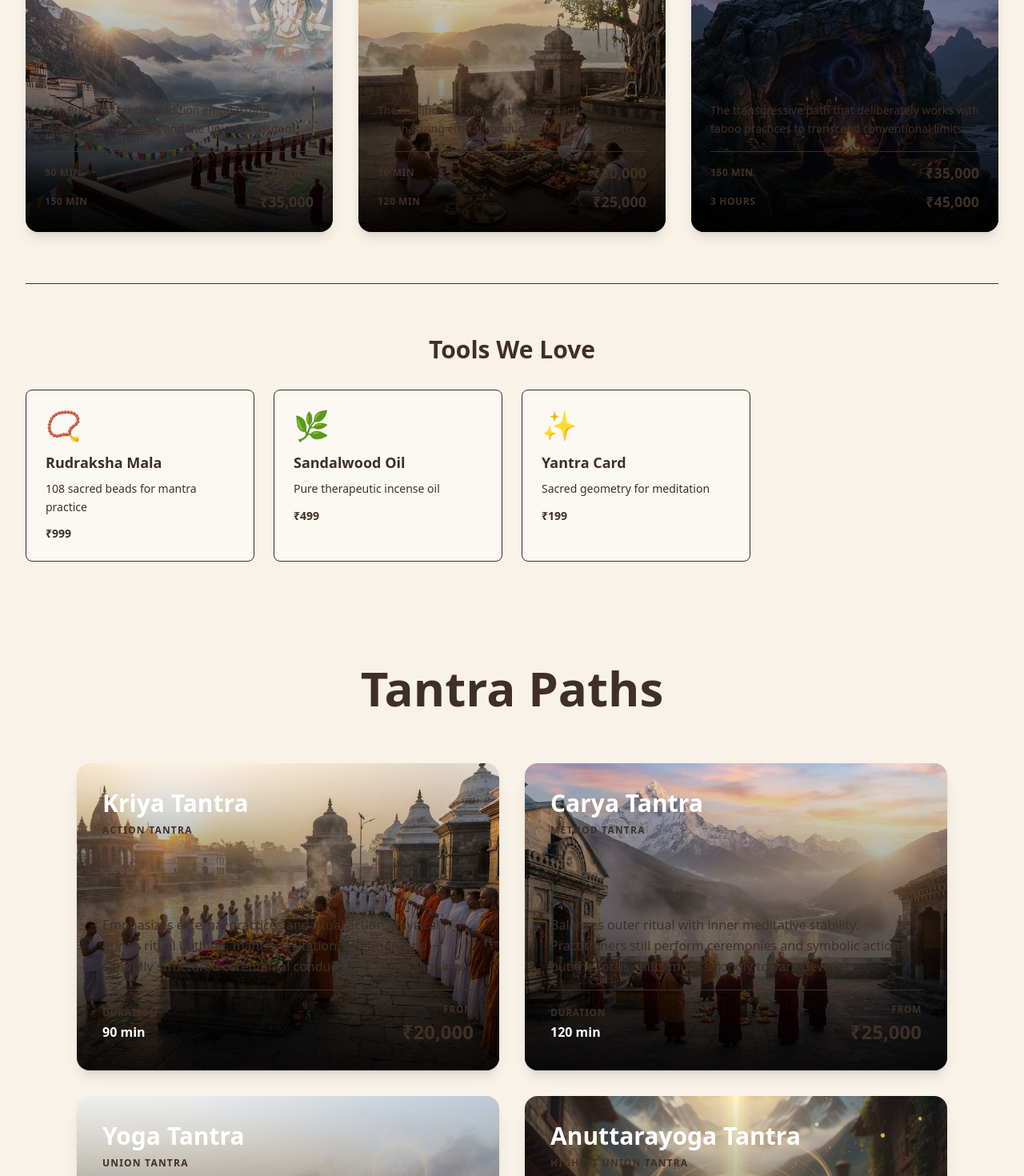
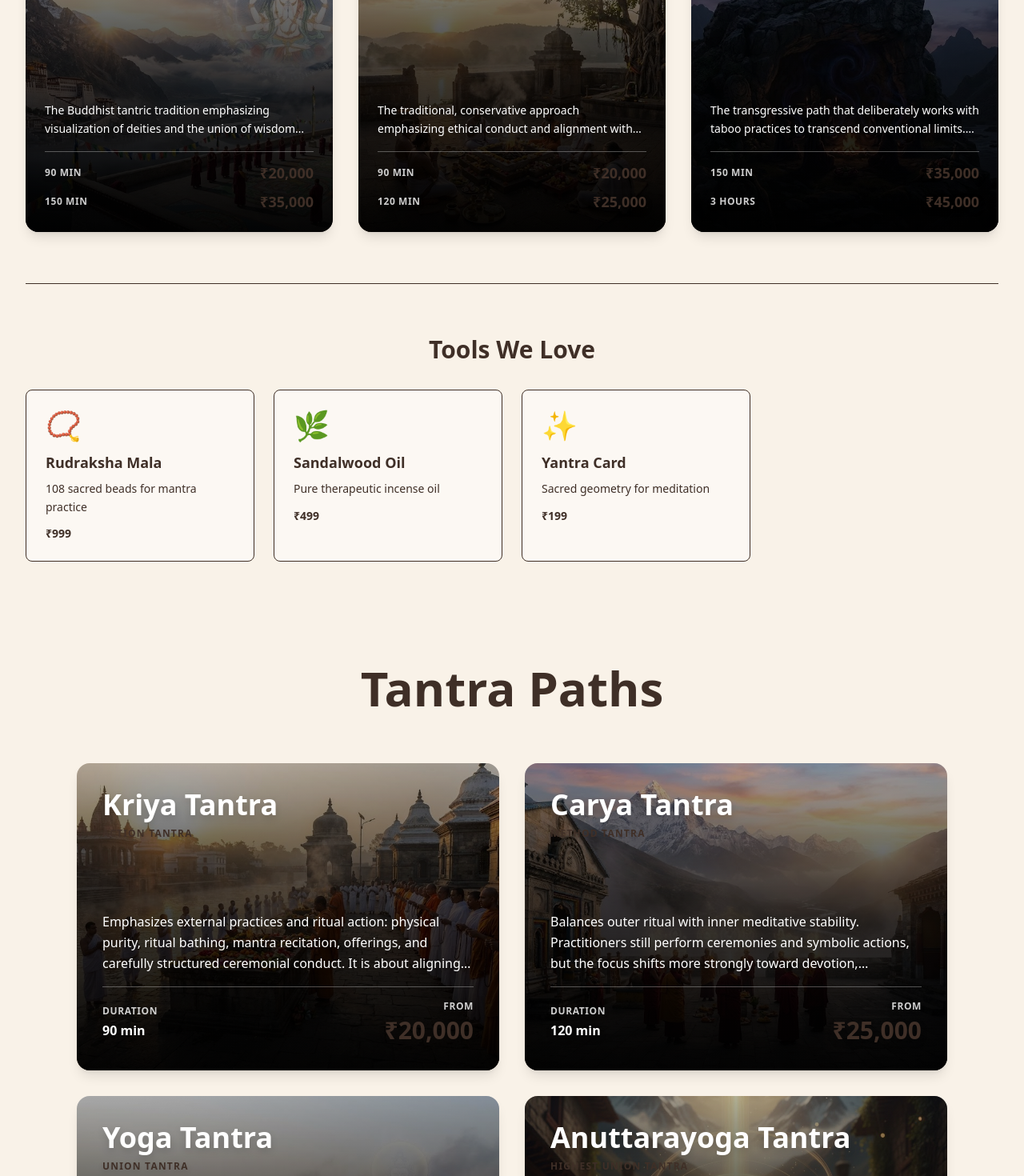
Before and after one commit to HarshalPatel1972/a1-tantra, a Next.js app: page / in a window 1280 px wide. Shown: the part 3560-5030 px from the top of the page at 80% size. Built offline with nearby package versions, Linux system fonts and the light colour scheme; no server answers.

Commit message:
Enhance text visibility on image cards with award-winning typography - stronger overlays, drop shadows, larger titles, better contrast

```diff
--- a/components/BuildJourneyCTA.tsx
+++ b/components/BuildJourneyCTA.tsx
@@ -43,10 +43,8 @@ export default function BuildJourneyCTA() {
             <div
               className="absolute bottom-0 left-1/4 text-5xl animate-pulse opacity-70"
               style={{ animationDelay: "0.4s" }}
-            >
-            </div>
-            <div className="absolute bottom-1/4 right-1/4 text-6xl opacity-50">
-            </div>
+            ></div>
+            <div className="absolute bottom-1/4 right-1/4 text-6xl opacity-50"></div>
           </div>
         </div>
       </div>
--- a/components/TantraPathsGuides.tsx
+++ b/components/TantraPathsGuides.tsx
@@ -101,14 +101,17 @@ export default function TantraPathsGuides() {
                 quality={90}
               />
 
-              {/* Gradient Overlay */}
-              <div className="absolute inset-0 bg-linear-to-t from-black/95 via-black/40 to-transparent"></div>
+              {/* Gradient Overlay - Enhanced for Text Readability */}
+              <div className="absolute inset-0 bg-linear-to-t from-black/95 via-black/70 to-black/30"></div>
+
+              {/* Additional Overlay for Better Text Contrast */}
+              <div className="absolute inset-0 bg-linear-to-b from-transparent to-black/40"></div>
 
               {/* Content Container */}
-              <div className="absolute inset-0 flex flex-col justify-between p-6">
+              <div className="absolute inset-0 flex flex-col justify-between p-6 z-10">
                 {/* Top: Title */}
                 <div>
-                  <h3 className="font-title text-2xl font-bold text-white mb-2">
+                  <h3 className="font-title text-3xl font-bold text-white drop-shadow-lg">
                     {path.name}
                   </h3>
                 </div>
@@ -116,21 +119,21 @@ export default function TantraPathsGuides() {
                 {/* Bottom: Description and Pricing */}
                 <div className="space-y-4">
                   {/* Description */}
-                  <p className="font-body text-sm text-cream/90 leading-relaxed line-clamp-2">
+                  <p className="font-body text-sm text-white leading-relaxed line-clamp-2 drop-shadow-md">
                     {path.description}
                   </p>
 
                   {/* Pricing Tiers */}
-                  <div className="space-y-2 pt-3 border-t border-cream/30">
+                  <div className="space-y-2 pt-3 border-t border-white/30">
                     {path.pricing.map((tier, tierIdx) => (
                       <div
                         key={tierIdx}
                         className="flex justify-between items-center"
                       >
-                        <span className="text-xs uppercase tracking-wider text-cream/70 font-semibold">
+                        <span className="text-xs uppercase tracking-wider text-white/80 font-semibold drop-shadow-md">
                           {tier.duration}
                         </span>
-                        <span className="font-title font-bold text-soft-gold text-lg">
+                        <span className="font-title font-bold text-soft-gold text-lg drop-shadow-lg">
                           {tier.price}
                         </span>
                       </div>
--- a/components/TantraTypesSection.tsx
+++ b/components/TantraTypesSection.tsx
@@ -66,20 +66,23 @@ export default function TantraTypesSection() {
                 quality={90}
               />
 
-              {/* Dark Overlay */}
-              <div className="absolute inset-0 bg-linear-to-t from-black/90 via-black/50 to-transparent"></div>
+              {/* Dark Overlay - Enhanced for Text Readability */}
+              <div className="absolute inset-0 bg-linear-to-t from-black/95 via-black/70 to-black/30"></div>
+
+              {/* Additional Overlay for Better Text Contrast */}
+              <div className="absolute inset-0 bg-linear-to-b from-transparent to-black/40"></div>
 
               {/* Content Container */}
-              <div className="absolute inset-0 flex flex-col justify-between p-6 md:p-8">
+              <div className="absolute inset-0 flex flex-col justify-between p-6 md:p-8 z-10">
                 {/* Top Section */}
                 <div>
                   {/* Title */}
-                  <h3 className="font-title text-2xl md:text-3xl font-bold text-white mb-2">
+                  <h3 className="font-title text-3xl md:text-4xl font-bold text-white mb-2 drop-shadow-lg">
                     {tantra.name}
                   </h3>
 
                   {/* Subtitle */}
-                  <p className="font-nav text-xs font-semibold uppercase tracking-widest text-soft-gold">
+                  <p className="font-nav text-xs font-semibold uppercase tracking-widest text-soft-gold drop-shadow-md">
                     {tantra.subtitle}
                   </p>
                 </div>
@@ -87,26 +90,26 @@ export default function TantraTypesSection() {
                 {/* Bottom Section */}
                 <div className="space-y-4">
                   {/* Description */}
-                  <p className="font-body text-sm md:text-base text-cream/90 leading-relaxed line-clamp-3">
+                  <p className="font-body text-sm md:text-base text-white leading-relaxed line-clamp-3 drop-shadow-md">
                     {tantra.description}
                   </p>
 
                   {/* Duration & Price Row */}
-                  <div className="flex items-center justify-between gap-4 pt-4 border-t border-cream/30">
+                  <div className="flex items-center justify-between gap-4 pt-4 border-t border-white/30">
                     <div className="flex flex-col gap-1">
-                      <span className="text-xs uppercase tracking-wider text-cream/70 font-semibold">
+                      <span className="text-xs uppercase tracking-wider text-white/80 font-semibold drop-shadow-md">
                         Duration
                       </span>
-                      <span className="font-nav text-base font-bold text-white">
+                      <span className="font-nav text-base font-bold text-white drop-shadow-lg">
                         {tantra.duration}
                       </span>
                     </div>
 
                     <div className="flex flex-col gap-1 items-end">
-                      <span className="text-xs uppercase tracking-wider text-cream/70 font-semibold">
+                      <span className="text-xs uppercase tracking-wider text-white/80 font-semibold drop-shadow-md">
                         From
                       </span>
-                      <span className="font-title text-xl md:text-2xl font-bold text-soft-gold">
+                      <span className="font-title text-2xl md:text-3xl font-bold text-soft-gold drop-shadow-lg">
                         {tantra.price}
                       </span>
                     </div>
```
